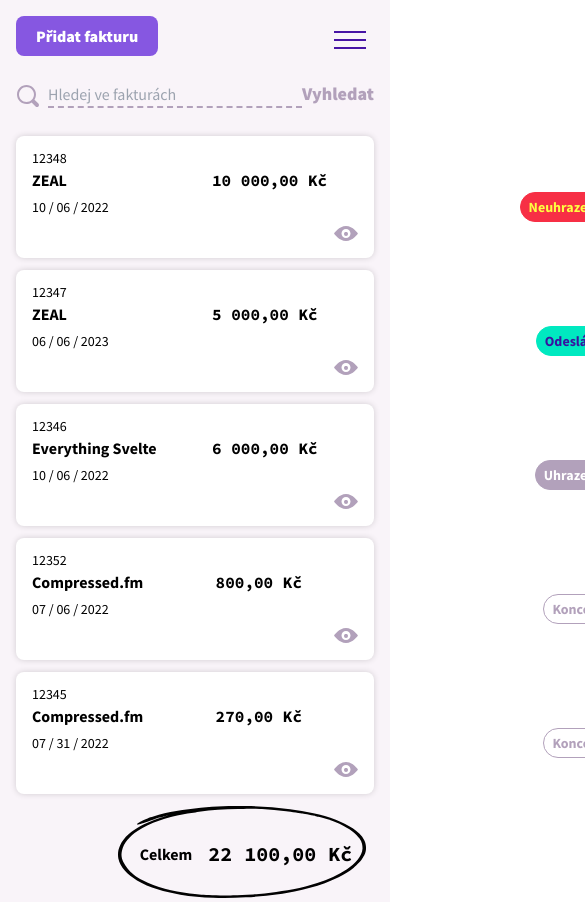
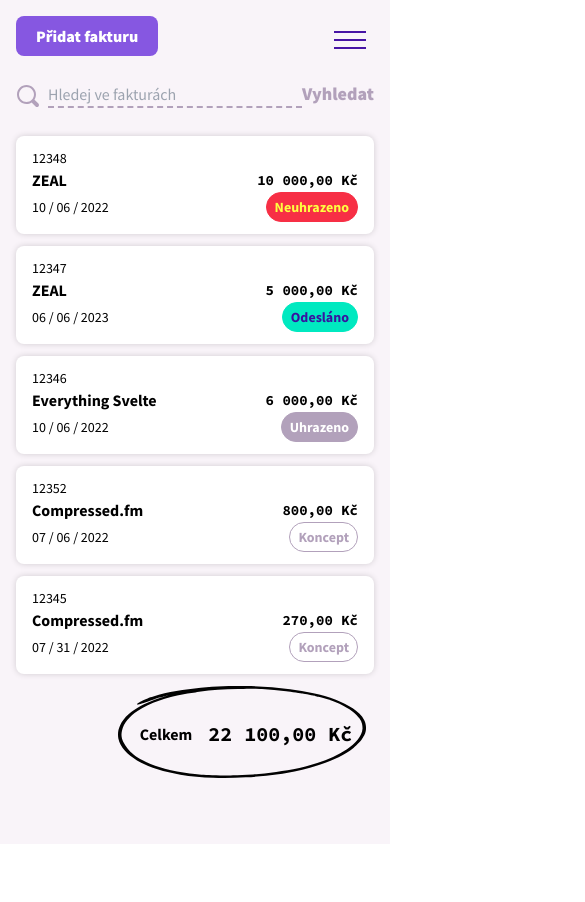
Before and after one commit to ondrejjcizek/fantastic-broccoli, a SvelteKit app: page /invoices in a window 390 px wide. Shown: the top 902 px of the page, 585 px wide, since content can reach past the window. After the commit the page ends 844 px from the top, so only its background shows below. Built offline with nearby package versions, Linux system fonts and the light colour scheme.

Commit message:
Responsive Invoice Form

```diff
--- a/src/app.css
+++ b/src/app.css
@@ -18,7 +18,7 @@
     input[type='date'],
     input[type='password'],
     input[type='email'] {
-    @apply h-14 w-full rounded-lg border-2 border-silver font-sansSerif text-base;
+        @apply h-10 w-full rounded-lg border-2 border-silver font-sansSerif text-base lg:h-14;
     }
 
     textarea {
@@ -26,7 +26,7 @@
     }
 
     select {
-    @apply h-14 w-full appearance-none rounded-lg border-2 border-silver bg-chevronDown bg-right-center bg-no-repeat p-4;
+        @apply h-10 w-full appearance-none rounded-lg border-2 border-silver bg-chevronDown bg-right-center bg-no-repeat px-4 lg:h-14 lg:p-4;
     }
 
     input[type='text']:not(.search):not(.line-item):focus,
@@ -50,7 +50,37 @@
     }
 
     .invoice-line-item {
-    @apply grid grid-cols-invoiceLineItem gap-x-5;
+        @apply relative grid gap-5 sm:grid-cols-invoiceLineItem;
+        grid-template-areas:
+            'description description description'
+            'unitPrice qty amount';
+    }
+
+    @media (min-width: 640px) {
+        .invoice-line-item {
+            grid-template-areas: 'description unitPrice qty amount trash';
+        }
+    }
+
+    .invoice-line-item .description {
+        grid-area: description;
+    }
+
+    .invoice-line-item .unitPrice {
+        grid-area: unitPrice;
+    }
+
+    .invoice-line-item .qty {
+        grid-area: qty;
+    }
+
+    .invoice-line-item .amount {
+        grid-area: amount;
+    }
+
+    .invoice-line-item .trash {
+        @apply absolute top-0 right-0 sm:relative;
+        grid-area: trash;
     }
 
     .field {
--- a/src/lib/components/SlidePanel.svelte
+++ b/src/lib/components/SlidePanel.svelte
@@ -17,8 +17,13 @@
 
 <Portal>
     <Overlay />
-  <div class="fixed right-0 top-0 z-slidePanel h-screen w-3/4 overflow-y-scroll bg-white py-20 px-32 shadow-slidePanel">
-    <button on:click={() => dispatch('closePanel')} class="absolute top-5 left-7 text-pastelPurple hover:text-daisyBush">
+    <div
+        class="fixed right-0 top-0 z-slidePanel h-screen w-full overflow-y-scroll bg-white px-5 pt-16 shadow-slidePanel lg:w-3/4 lg:py-20 lg:px-32"
+    >
+        <button
+            on:click={() => dispatch('closePanel')}
+            class="absolute top-5 left-7 text-pastelPurple hover:text-daisyBush"
+        >
             <Arrow />
         </button>
         <slot><!-- optional fallback --></slot>
--- a/src/routes/(dashboard)/invoices/InvoiceForm.svelte
+++ b/src/routes/(dashboard)/invoices/InvoiceForm.svelte
@@ -87,11 +87,12 @@
 
 <form class="grid grid-cols-6 gap-x-5" on:submit|preventDefault={handleSubmit}>
     <!-- client -->
-    <div class="field col-span-4">
+    <div class="field col-span-6 md:col-span-4">
         {#if !isNewClient}
             <label for="client">Klient</label>
-            <div class="flex items-end gap-x-5">
+            <div class="flex flex-wrap items-end gap-x-2 sm:flex-nowrap md:gap-x-5">
                 <select
+                    class="mb-2 sm:mb-0"
                     name="client"
                     id="client"
                     required={!isNewClient}
@@ -109,7 +110,9 @@
                         <option value={client.id}>{client.name}</option>
                     {/each}
                 </select>
-                <div class="text-base font-bold leading-[3.5rem] text-monsoon">nebo</div>
+                <div class="text-base font-bold leading-[2.25rem] text-monsoon lg:leading-[3.5rem]">
+                    nebo
+                </div>
                 <Button
                     label="Přidat klienta"
                     onClick={() => {
@@ -123,14 +126,15 @@
             </div>
         {:else}
             <label for="NewClient">Nový klient</label>
-            <div class="flex items-end gap-x-5">
+            <div class="flex flex-wrap items-end gap-x-2 sm:flex-nowrap md:gap-x-5">
                 <input
+                    class="mb-2 sm:mb-0"
                     type="text"
                     name="newClient"
                     required={isNewClient}
                     bind:value={newClient.name}
                 />
-                <div class="text-base font-bold leading-[3.5rem]">nebo</div>
+                <div class="text-base font-bold leading-[2.25rem] lg:leading-[3.5rem]">nebo</div>
                 <Button
                     label="Existující klient"
                     onClick={() => {
@@ -145,7 +149,7 @@
     </div>
 
     <!-- invoice id -->
-    <div class="field col-span-2">
+    <div class="field col-span-6 row-start-1 md:col-span-2 md:row-start-auto">
         <label for="invoiceNumber">Číslo faktury</label>
         <input
             class="p-4"
@@ -204,7 +208,7 @@
     {/if}
 
     <!-- due date -->
-    <div class="field col-span-2">
+    <div class="field col-span-3 sm:col-span-2">
         <label for="dueDate">Splatnost</label>
         <input
             class="p-4"
@@ -217,7 +221,7 @@
     </div>
 
     <!-- issue date -->
-    <div class="field col-span-2 col-start-5">
+    <div class="field col-span-3 md:col-span-2 md:col-start-5">
         <label for="issueDate">Vystaveno</label>
         <input
             class="p-4"
--- a/src/routes/(dashboard)/invoices/InvoiceRow.svelte
+++ b/src/routes/(dashboard)/invoices/InvoiceRow.svelte
@@ -53,7 +53,7 @@
 <div
     class="invoice-table invoice-area items-center rounded-lg bg-white py-3 shadow-tableRow lg:py-6"
 >
-    <div class="status min-w-[400px]">
+    <div class="status lg:min-w-[400px]">
         <Tag className="ml-auto lg:ml-0" label={getInvoiceLabel()} />
     </div>
     <div class="dueDate text-sm lg:text-lg">{convertDate(invoice.dueDate)}</div>
@@ -61,15 +61,15 @@
     <div class="clientName truncate whitespace-nowrap text-base font-bold">
         {invoice.client.name}
     </div>
-    <div class="amount text-md whitespace-nowrap text-right font-mono font-bold">
+    <div class="amount whitespace-nowrap text-right font-mono text-sm font-bold">
         {addThousandsSeparator(invoiceTotal(invoice.lineItems, invoice.discount))} Kč
     </div>
-    <div class="center viewButton hidden text-sm lg:flex lg:text-lg">
+    <div class="viewButton hidden items-center  justify-center text-sm lg:flex lg:text-lg">
         <a href="#" class="text-pastelPurple transition-colors hover:text-daisyBush">
             <View />
         </a>
     </div>
-    <div class="center moreButton relative hidden text-sm lg:flex lg:text-lg">
+    <div class="moreButton relative hidden items-center justify-center text-sm lg:flex lg:text-lg">
         <button
             class="text-pastelPurple transition-colors hover:text-daisyBush"
             on:click={() => {
--- a/src/routes/(dashboard)/invoices/LineItemRow.svelte
+++ b/src/routes/(dashboard)/invoices/LineItemRow.svelte
@@ -19,8 +19,9 @@
     let dispatch = createEventDispatcher();
 </script>
 
-<div class="invoice-line-item border-b-2 border-fog py-2">
-    <div>
+<div class="invoice-line-item border-b-2 border-fog py-4 sm:py-2">
+    <div class="description">
+        <label for="description" class="line-item-label">Položka</label>
         <input
             class="line-item"
             type="text"
@@ -30,7 +31,8 @@
         />
     </div>
 
-    <div>
+    <div class="unitPrice">
+        <label for="unitPrice" class="line-item-label text-right">Jednotka</label>
         <input
             class="line-item text-right"
             type="number"
@@ -47,7 +49,8 @@
         />
     </div>
 
-    <div>
+    <div class="qty">
+        <label for="quantity" class="line-item-label text-center">Množství</label>
         <input
             class="line-item text-center"
             type="number"
@@ -61,7 +64,8 @@
         />
     </div>
 
-    <div>
+    <div class="amount">
+        <label for="amount" class="line-item-label text-right">Celkem</label>
         <input
             class="line-item text-right"
             type="number"
@@ -73,7 +77,7 @@
         />
     </div>
 
-    <div>
+    <div class="trash">
         {#if canDelete}
             <button
                 on:click|preventDefault={() => {
@@ -110,4 +114,8 @@
     input[type='text']:disabled {
         @apply border-b-0 bg-transparent px-0;
     }
+
+    .line-item-label {
+        @apply block sm:hidden;
+    }
 </style>
--- a/src/routes/(dashboard)/invoices/LineItemRows.svelte
+++ b/src/routes/(dashboard)/invoices/LineItemRows.svelte
@@ -45,9 +45,9 @@
 {/if}
 
 <div class="invoice-line-item">
-    <div class="col-span-2">
+    <div class="col-span-1 sm:col-span-2">
         <Button
-            label="Přidat položky"
+            label="Přidat položku"
             style="textOnly"
             isAnimated={false}
             onClick={() => {
@@ -62,7 +62,7 @@
 </div>
 
 <div class="invoice-line-item">
-    <div class="col-span-2 py-5 text-right font-bold text-monsoon">Sleva</div>
+    <div class="col-span-1 py-5 text-right font-bold text-monsoon sm:col-span-2">Sleva</div>
     <div class="relative">
         <input
             class="line-item h-10 w-full border-b-2 border-dashed border-stone-300 pr-4 text-right focus:border-solid focus:border-lavenderIndigo focus:outline-none"
@@ -83,13 +83,13 @@
 </div>
 
 <div class="invoice-line-item">
-    <div class="col-span-6">
+    <div class="col-span-3 sm:col-span-6">
         <CircledAmount label="Celkem:" amount={`${total} Kč`} />
     </div>
 </div>
 
 <style lang="postcss">
     .table-header {
-        @apply text-sm font-bold text-daisyBush;
+        @apply hidden text-sm font-bold text-daisyBush sm:block;
     }
 </style>
--- a/tailwind.config.cjs
+++ b/tailwind.config.cjs
@@ -48,7 +48,7 @@ module.exports = {
             gridTemplateColumns: {
                 invoiceLineItem: '1fr 100px 100px 100px 65px',
                 invoiceTable: '92px 100px 60px 1fr 116px 32px 32px',
-                invoiceTableMobile: '1fr 90px'
+                invoiceTableMobile: '1fr 150px'
             },
             zIndex: {
                 modal: 999,
```
Lines whose indentation alone changed are shown as unchanged.
